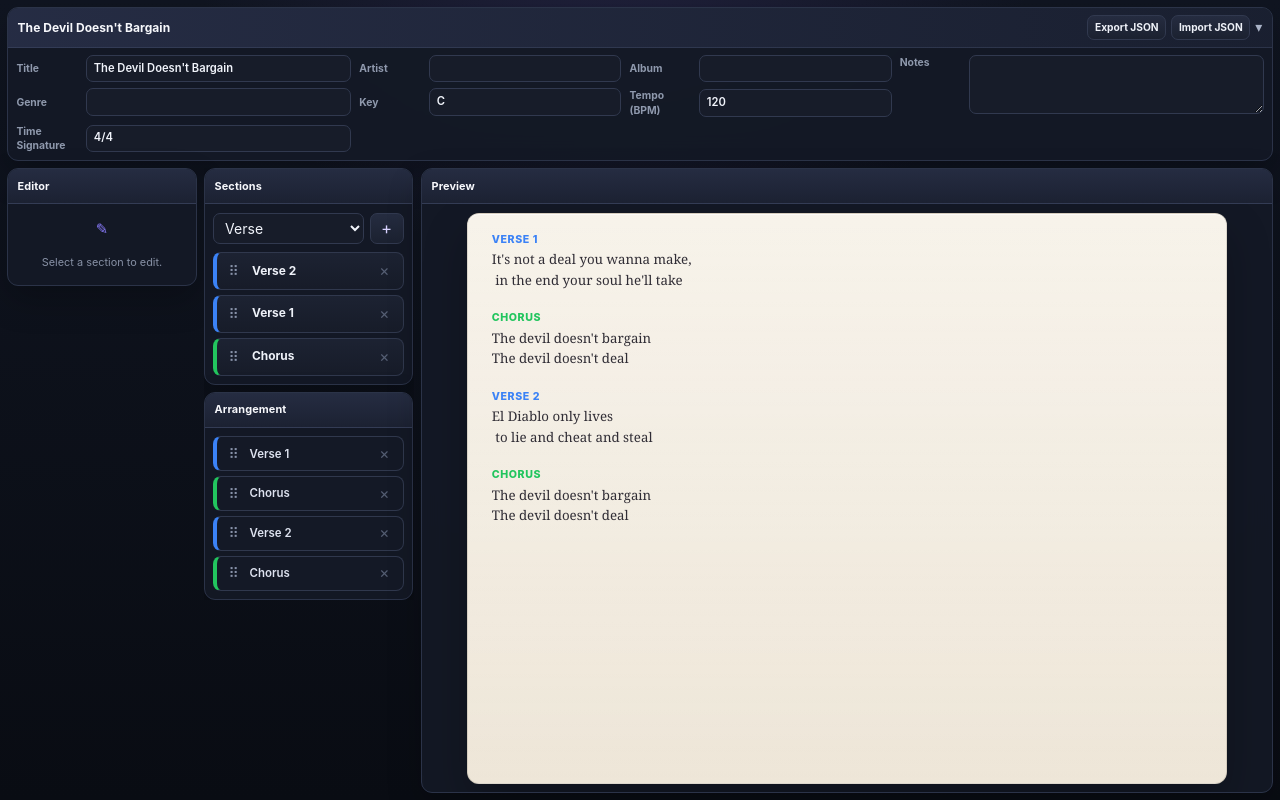
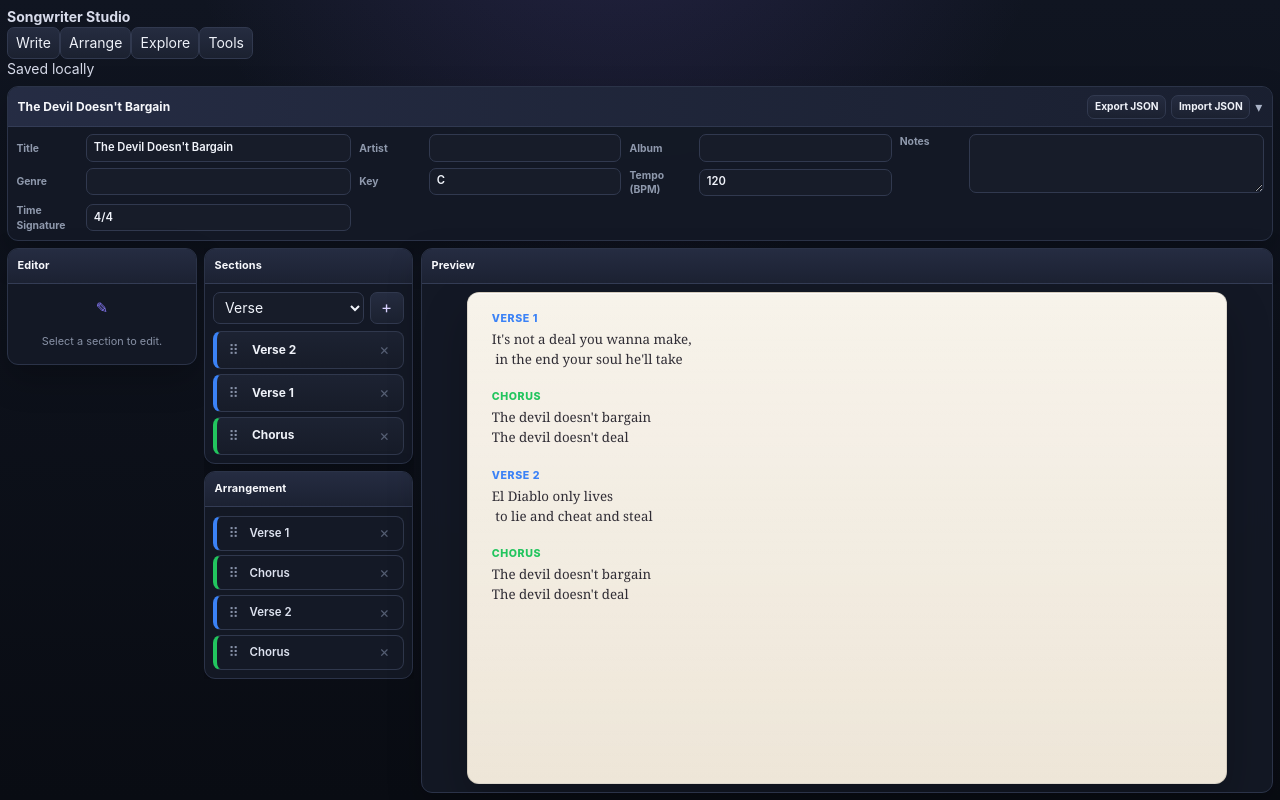
Before and after one commit to dstancomb3/Songwriter-Studio, a React (Vite) app: page / in a window 1280 px wide. Built offline with nearby package versions, Linux system fonts and the light colour scheme.

Commit message:
Add Songwriter Studio app header

```diff
--- a/src/App.tsx
+++ b/src/App.tsx
@@ -326,6 +326,39 @@ function App() {
       }
     >
       <div className="app-shell">
+        <div className="studio-header">
+          <div className="studio-brand">
+            <div className="studio-logo" aria-hidden="true">
+              <span />
+              <span />
+              <span />
+              <span />
+              <span />
+            </div>
+            <strong>Songwriter Studio</strong>
+          </div>
+
+          <nav className="studio-nav" aria-label="Workspace">
+            <button type="button" className="studio-nav__item studio-nav__item--active">
+              Write
+            </button>
+            <button type="button" className="studio-nav__item">
+              Arrange
+            </button>
+            <button type="button" className="studio-nav__item">
+              Explore
+            </button>
+            <button type="button" className="studio-nav__item">
+              Tools
+            </button>
+          </nav>
+
+          <div className="studio-status">
+            <span className="studio-status__dot" />
+            <span>Saved locally</span>
+          </div>
+        </div>
+
         <div className="song-strip">
           <SongPanel />
         </div>
```
